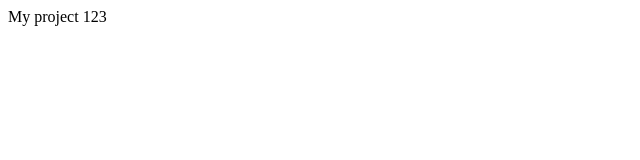
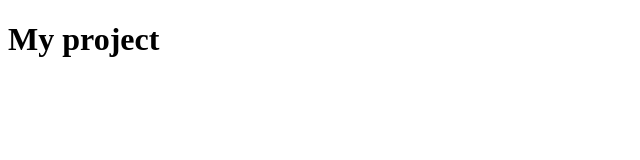
Before and after one commit to ira-zatsnova/my-project, a plain HTML site: page index.html in a window 1280 px wide. Shown: the whole page, without its empty margins (0-640 px from the left). Drawn offline with Linux system fonts and the light colour scheme.

```diff
--- a/index.html
+++ b/index.html
@@ -7,6 +7,6 @@
     <title>My project</title>
 </head>
 <body>
-    My project 123
+    <h1>My project</h1>
 </body>
 </html>
```
